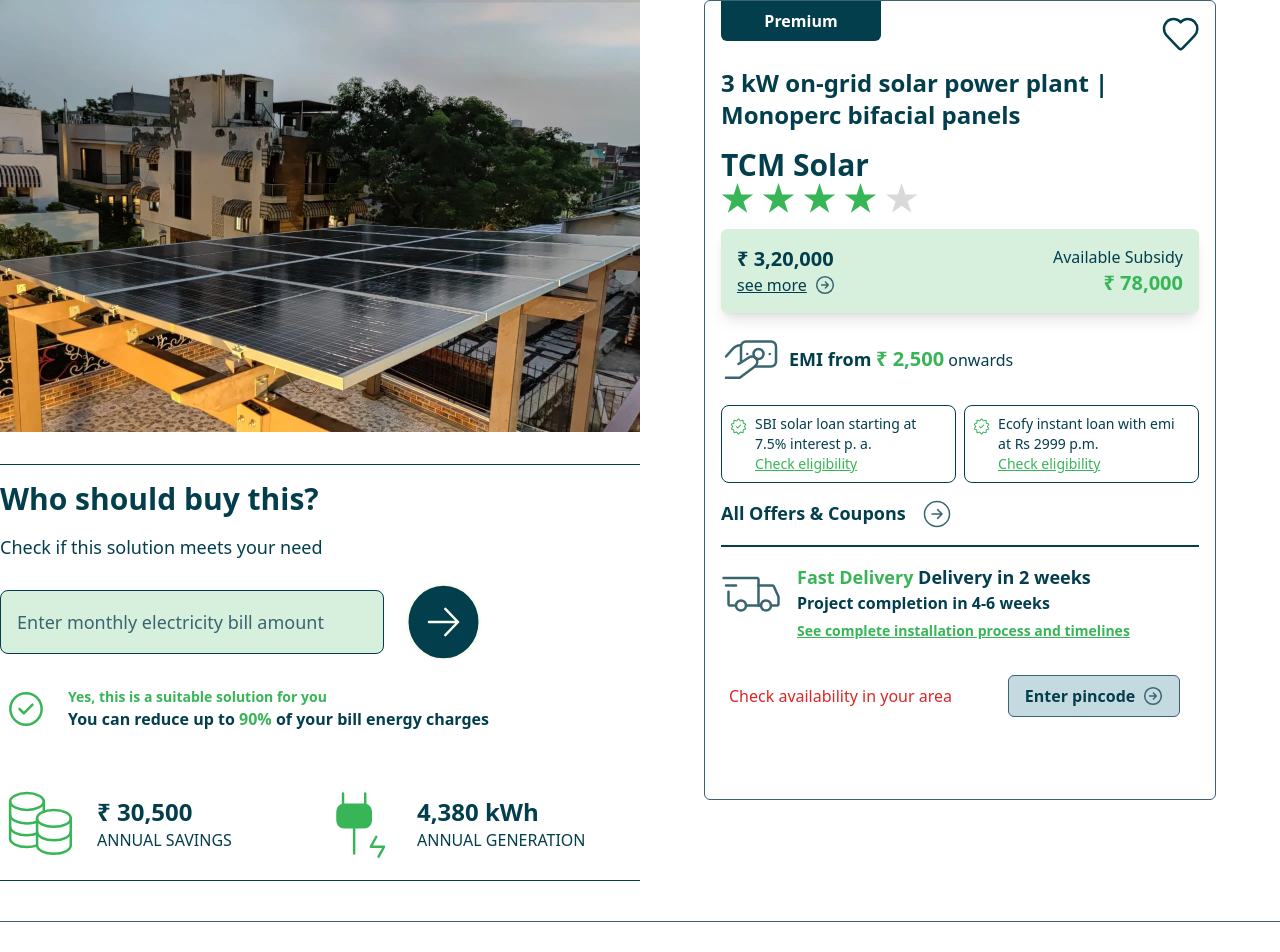
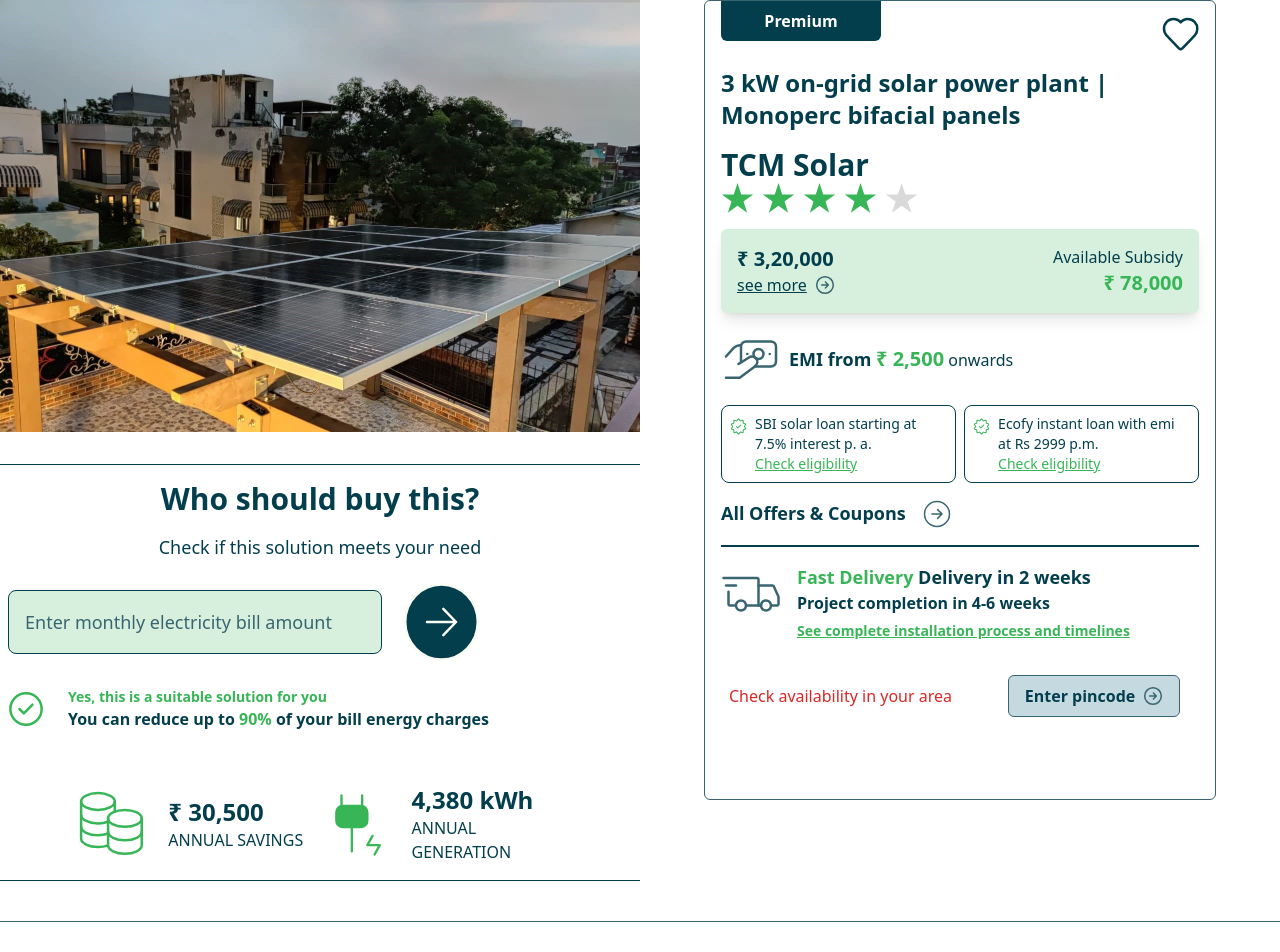
Before and after one commit to Abhaykumar404/Product-page, a Next.js app: page / in a window 1280 px wide. Shown: the top 952 px of the page. Built offline with nearby package versions, Linux system fonts and the light colour scheme.

Commit message:
issue fixed

```diff
--- a/src/app/components/Whybuy.tsx
+++ b/src/app/components/Whybuy.tsx
@@ -4,13 +4,13 @@ function Whybuy() {
   return (
     <div className='flex flex-col lg:gap-4 gap-2'>
       <div className='h-[1px] bg-[#033E4D] lg:block hidden'></div>
-      <div className='lg:text-3xl lg:mx-auto w-full mx-2 text-2xl font-bold text-[#033E4D]'>
+      <div className='lg:text-3xl lg:mx-auto mx-2 text-2xl font-bold text-[#033E4D]'>
         Who should buy this?
       </div>
-      <div className='md:text-lg lg:mx-auto mx-2 w-full text-base font-Medium text-[#033E4D]'>
+      <div className='md:text-lg lg:mx-auto mx-2 text-base font-Medium text-[#033E4D]'>
         Check if this solution meets your need
       </div>
-      <div className='flex gap-4 lg:mx-auto mx-2 justify-start items-center w-full'>
+      <div className='flex gap-4 lg:mx-auto px-2 justify-start items-center w-full'>
         <input
           placeholder='Enter monthly electricity bill amount'
           className='border outline-none px-4 placeholder-[#396571] border-[#033E4D] lg:h-16 h-10 flex justify-center items-center lg:text-lg md:text-base text-sm lg:w-3/5 w-4/5 lg:rounded-lg rounded-full bg-[#38B55733] font-normal text-[#033E4D]'
@@ -186,7 +186,7 @@ function Whybuy() {
         </div>
       </div>
       <div className='h-[1px] bg-[#D9D9D9] mt-8 mb-4 lg:hidden'></div>
-      <div className='flex lg:mx-auto mx-2 w-full'>
+      <div className='flex lg:mx-auto mx-2'>
         <div className='flex w-1/2 justify-start items-center gap-4'>
           <svg
             className='lg:w-[81px] lg:h-[81px] w-12 h-12'
@@ -254,7 +254,7 @@ function Whybuy() {
           </div>
         </div>
       </div>
-      <div className='h-[6px] bg-[#D9D9D9] mt-4 mb-4 lg:hidden'></div>
+      <div className='h-[6px] bg-[#D9D9D9] mt-8 mb-4 lg:hidden'></div>
 
       <div className='h-[1px] bg-[#033E4D] lg:block hidden'></div>
     </div>
```
